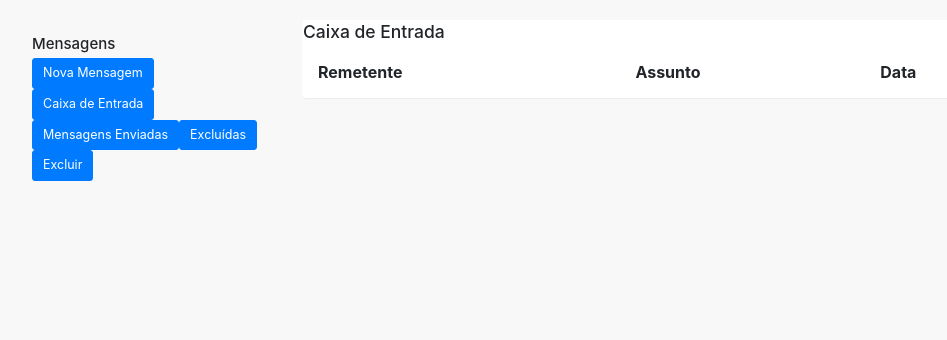
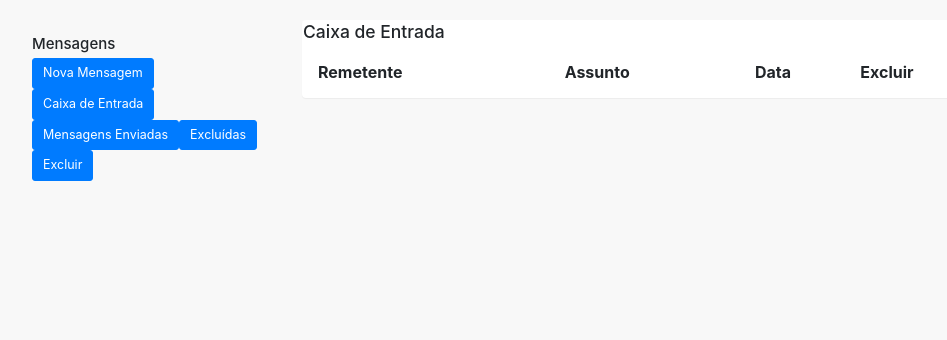
Before and after one commit to E-TrainingCenter/OdontoSystem, a PHP site: page /view/Mensagem/caixa_entrada.php in a window 1280 px wide. Shown: the part 90-430 px from the top of the page, without its empty margins (68-1015 px from the left). Run offline with PHP 8.4, Linux system fonts and the light colour scheme; the visitor is signed in with stand-in values (Sample User, id 1); data comes from the database, SQL or seed files in the repository; lists and menus that the app fills with data are empty.

Commit message:
feito responder e excluir tarefa

```diff
--- a/controller/MensagemController.php
+++ b/controller/MensagemController.php
@@ -27,6 +27,8 @@ class MensagemController {
 		foreach ($funcs as $key => $value) {
 			$this->EnviaMensagem($mensagem, $id_funcionario_remetente, $value['id_funcionario'], $assunto);
 		}
+
+		header("Location: /OdontoSystem/view/Mensagem/caixa_entrada.php");
 
 	}
 
@@ -58,8 +60,7 @@ class MensagemController {
 	}
 
 	public function returnNomeById($id_funcionario) {
-
-		$nome = Mensagem::returnNomeById($id_funcionario);
+				$nome = Mensagem::returnNomeById($id_funcionario);
 
 		return $nome;
 	}
@@ -98,6 +99,14 @@ class MensagemController {
 		return $id_funcionario;
 	}
 
+	public function excluir($id_mensagem) {
+		$mensagem = new Mensagem();
+
+		$mensagem->excluir($id_mensagem);
+
+		header("Location: /OdontoSystem/view/Mensagem/caixa_entrada.php");
+	}
+
 
 }
 
--- a/model/Mensagem.php
+++ b/model/Mensagem.php
@@ -213,6 +213,7 @@ class Mensagem {
 	}
 
 
+
 }
 
 
--- a/view/Mensagem/caixa_entrada.php
+++ b/view/Mensagem/caixa_entrada.php
@@ -7,6 +7,12 @@ $mensagemcontroller = new MensagemController();
 
 $msgs = $mensagemcontroller->listAll();
 
+if (isset($_GET['id_excluir'])) {
+
+  $mensagemcontroller = new MensagemController();
+  $mensagemcontroller->excluir($_GET['id_excluir']);
+
+}
 
 ?>
 
@@ -45,6 +51,7 @@ $msgs = $mensagemcontroller->listAll();
                           <th> Remetente </th>
                           <th> Assunto </th>
                           <th> Data </th>
+                          <th> Excluir </th>
                           </tr>
                         <?php
 
@@ -54,10 +61,10 @@ $msgs = $mensagemcontroller->listAll();
                                 $id_mensagem = $value['id_mensagem'];
                                 $data = $value['data'];
                                 if ($value['visualizado'] == 0) {
-                                    echo "<tr bgcolor='#b2e8b2'><td> ". $nome_remetente . " </td> <td> <a href='/OdontoSystem/view/Mensagem/visualizar_mensagem.php?id=$id_mensagem'>" . $value['assunto'] ." </a><br></td><td>$data</td> </th>";
+                                    echo "<tr bgcolor='#b2e8b2'><td> ". $nome_remetente . " </td> <td> <a href='/OdontoSystem/view/Mensagem/visualizar_mensagem.php?id=$id_mensagem'>" . $value['assunto'] ." </a><br></td><td>$data</td> <td><a href='/OdontoSystem/view/Mensagem/caixa_entrada.php?id_excluir=$id_mensagem'>Excluir</a> </td> </th>";
                                }
                                else if ($value['visualizado'] == 1) {
-                                     echo "<tr><td> ". $nome_remetente . " </td> <td> <a href='/OdontoSystem/view/Mensagem/visualizar_mensagem.php?id=$id_mensagem'>" . $value['assunto'] ." </a><br></td><td>$data</td> </th>";
+                                     echo "<tr><td> ". $nome_remetente . " </td> <td> <a href='/OdontoSystem/view/Mensagem/visualizar_mensagem.php?id=$id_mensagem'>" . $value['assunto'] ." </a><br></td><td>$data</td> <td><a href='/OdontoSystem/view/Mensagem/caixa_entrada.php?id_excluir=$id_mensagem'>Excluir</a> </td>  </th>";
                                }
                             }
                         ?>
```
Also changed, not shown: view/Mensagem/nova_mensagem.php (+26 -4 lines), view/Mensagem/visualizar_mensagem.php (+7 -2 lines).
